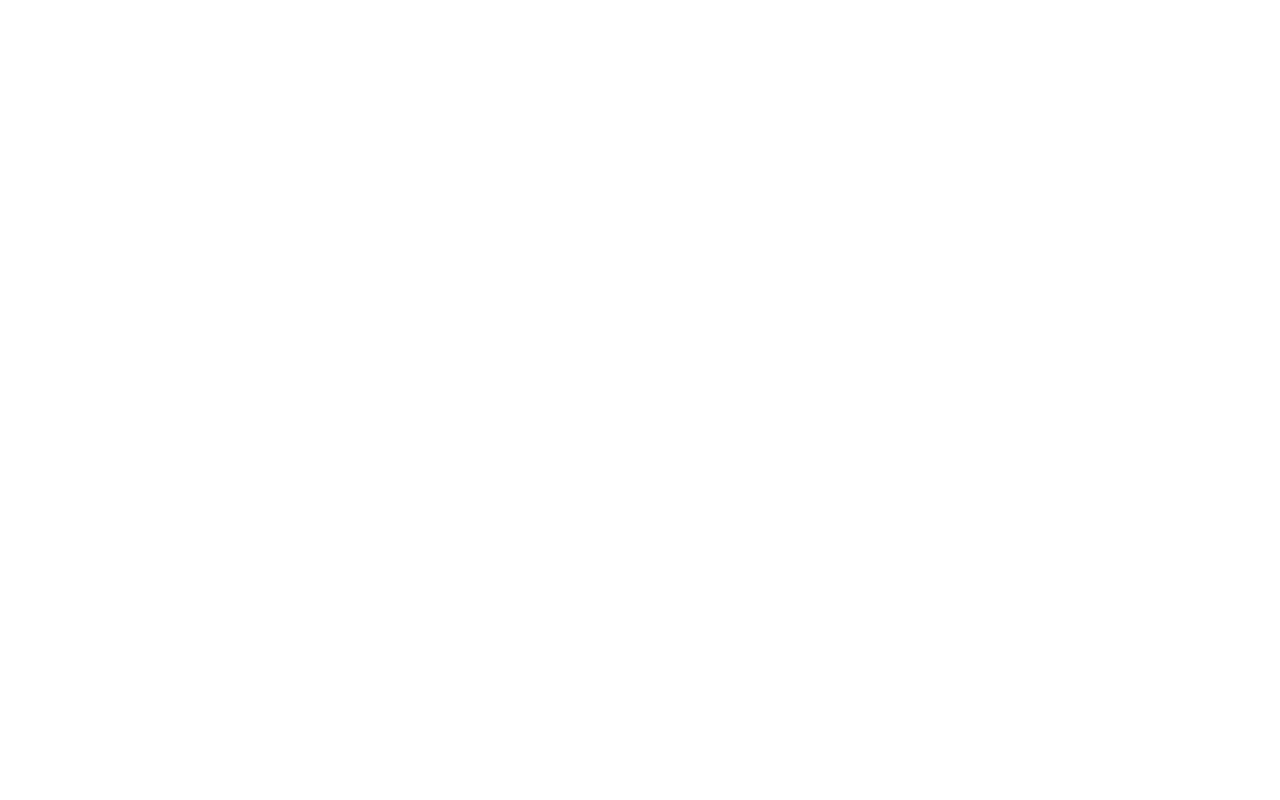
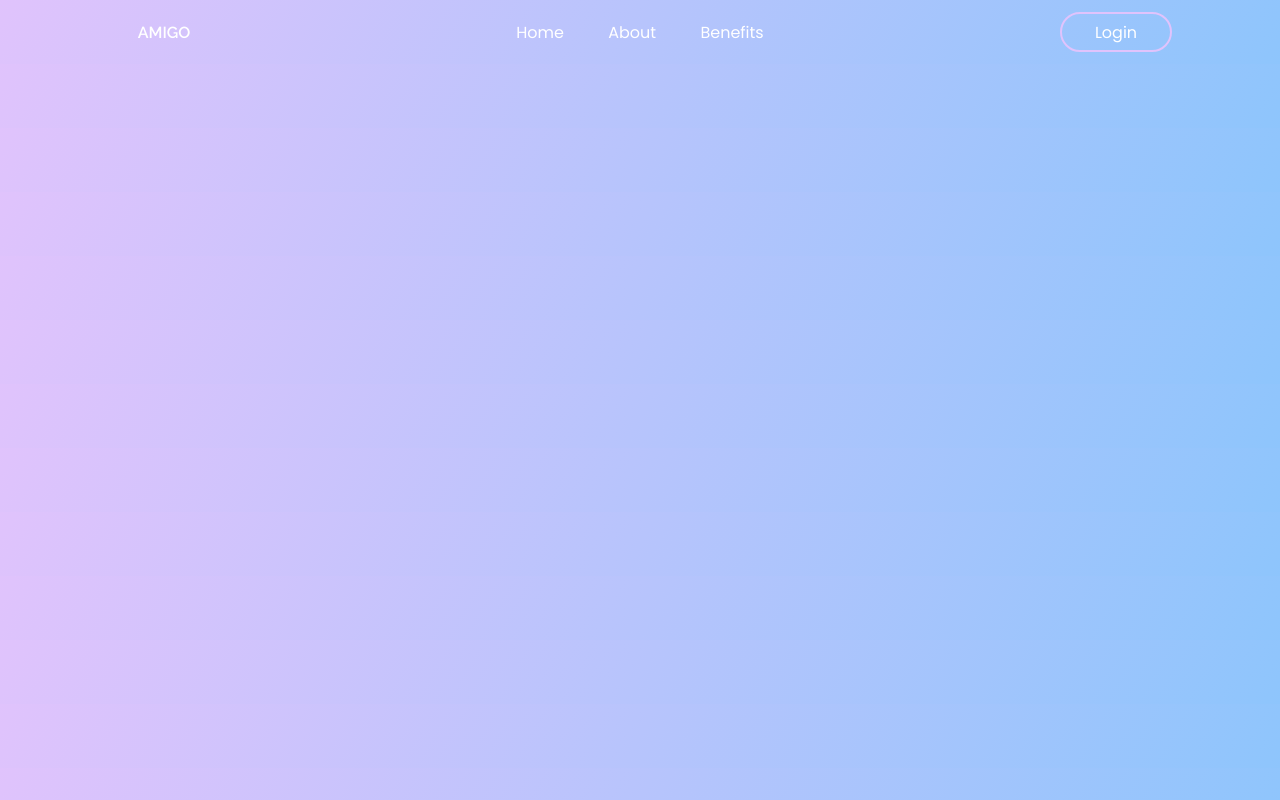
Before and after one commit to singh08prashant/amigo, a plain HTML site: page index.html in a window 1280 px wide. Drawn offline with Linux system fonts and the light colour scheme; files that its build step writes are made by us from their sources.

Commit message:
Update index.html

```diff
--- a/index.html
+++ b/index.html
@@ -1,10 +1,49 @@
 <!DOCTYPE html>
-<html lang="en" dir="ltr">
+<html lang="en">
   <head>
-    <meta charset="utf-8">
+    <meta charset="UTF-8" />
+    <meta http-equiv="X-UA-Compatible" content="IE=edge" />
+    <meta name="viewport" content="width=device-width, initial-scale=1.0" />
     <title>Amigo</title>
+    <link rel="preconnect" href="https://fonts.googleapis.com" />
+    <link rel="preconnect" href="https://fonts.gstatic.com" crossorigin />
+    <link
+      href="https://fonts.googleapis.com/css2?family=Poppins:wght@300;400;500&family=Raleway:wght@600;700&display=swap"
+      rel="stylesheet"
+    />
+    <link rel="stylesheet" href="./css/common.css" />
+    <link rel="stylesheet" href="./css/main.css" />
   </head>
   <body>
-
+    <header>
+      <div class="header_container">
+        <div class="logo_container">
+          <div class="brand_logo"></div>
+          <div class="brand_name">AMIGO</div>
+        </div>
+        <div class="nav_bar_container">
+          <a class="nav_link" href="#">Home</a>
+          <a class="nav_link" href="#about">About</a>
+          <a class="nav_link" href="#benefit">Benefits</a>
+        </div>
+        <div class="login_container">
+          <a class="nav_link login_btn" href="./login.html">Login</a>
+        </div>
+      </div>
+    </header>
+    <section>
+      <div class="section_container">
+        <!-- <img
+          src="https://images.unsplash.com/photo-1541690212779-7a48c04096cb?ixid=MnwxMjA3fDB8MHxzZWFyY2h8MTN8fGd1aXRhcnxlbnwwfHwwfHw%3D&ixlib=rb-1.2.1&w=1000&q=80"
+          alt=""
+        /> -->
+        <div id="home" class="home_container"></div>
+        <div id="about" class="about_container"></div>
+        <div id="benefit" class="benefits_container"></div>
+      </div>
+    </section>
+    <footer>
+      <div class="footer_container"></div>
+    </footer>
   </body>
 </html>
```
